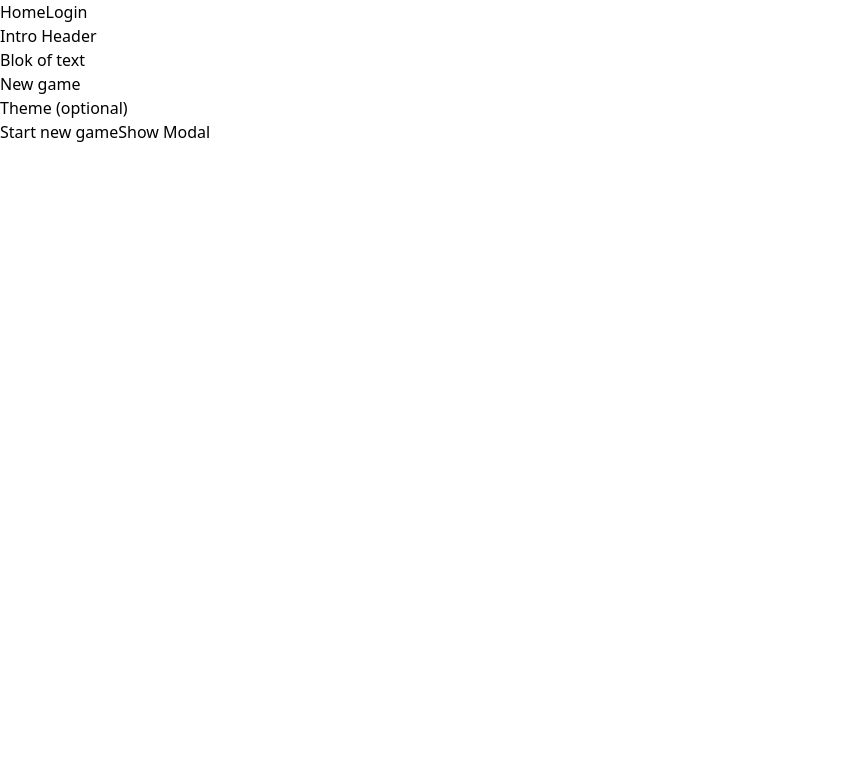
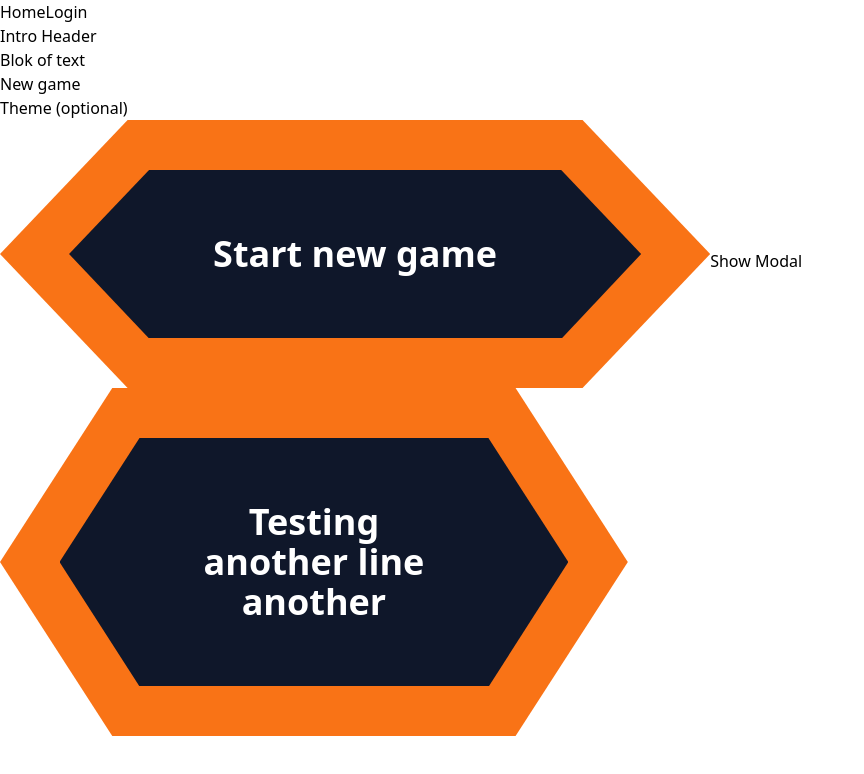
Before and after one commit to MartinHanak/pixel_frontend, a React (Create React App) app: page / in a window 1280 px wide. Shown: the top 774 px of the page, without its empty margins (0-864 px from the left). Built offline with nearby package versions, Linux system fonts and the light colour scheme.

Commit message:
Add corners to buttons

```diff
--- a/package.json
+++ b/package.json
@@ -7,6 +7,7 @@
     "event-source-polyfill": "^1.0.31",
     "react": "^18.2.0",
     "react-dom": "^18.2.0",
+    "react-placeholder-loading": "^0.5.30",
     "react-redux": "^8.0.5",
     "react-router-dom": "^6.9.0",
     "redux": "^4.2.1"
--- /dev/null
+++ b/src/components/Button.tsx
@@ -0,0 +1,103 @@
+import { useLayoutEffect, useRef, useState } from "react"
+import { convertRemToPixels } from "../utils/convert";
+
+interface Button {
+    children: React.ReactNode,
+    onClick: () => void
+}
+
+
+//        before:content-[''] before:absolute before:bg-red-500 before:z-10 before:w-16 before:h-4 before:top-0 before:-left-16 before:block before:border-y-4"
+
+// <div onClick={onClick} style={{ transformOrigin: 'center', transform: 'rotate(-45deg)  ' }} className="inline-block absolute -left-4 top-0 bg-slate-900 text-white font-bold p-2 border-t-[5px] border-l-[5px] border-red-500  aspect-square -z-10 h-full"></div>
+
+// {null && <div className="inline-block bg-slate-900 text-white font-bold p-2 border-y-4 border-r-4 border-red-500 h-full h-12 w-12"></div>}
+
+export function Button({ children, onClick }: Button) {
+
+    const buttonRef = useRef<HTMLButtonElement | null>(null)
+
+    const [buttonHeight, setButtonHeight] = useState(0); // in px
+    const [triangleWidth, setTriangleWidth] = useState(5) // in rems
+    const [borderWidth, setBorderWidth] = useState(50) // in px
+
+    const [middleOffset, setMiddleOffset] = useState(1) // in px
+    const [topOffset, setTopOffset] = useState(1) // in px
+
+    useLayoutEffect(() => {
+        if (buttonRef.current) {
+            const { height } = buttonRef.current.getBoundingClientRect()
+            setButtonHeight(height)
+
+            const slope = getSlope(triangleWidth, height);
+
+            const middleOffset = getMiddleOffset(slope, borderWidth)
+
+            setMiddleOffset(middleOffset);
+
+            setTopOffset(getTopOffset(slope, borderWidth, triangleWidth, height));
+
+        }
+    }, [children])
+
+    return (
+        <div style={{
+            paddingTop: `${borderWidth}px`,
+            paddingBottom: `${borderWidth}px`,
+            paddingLeft: `calc(${triangleWidth}rem + ${middleOffset}px)`,
+            paddingRight: `calc(${triangleWidth}rem + ${middleOffset}px)`,
+            clipPath: `polygon(0 50%, calc(${triangleWidth}rem - ${topOffset}px + ${middleOffset}px) 0, calc(100% - ${triangleWidth}rem + ${topOffset}px - ${middleOffset}px) 0, 100% 50%, calc(100% - ${triangleWidth}rem + ${topOffset}px - ${middleOffset}px) 100%, calc(${triangleWidth}rem - ${topOffset}px + ${middleOffset}px) 100%)`
+        }} className="bg-orange-500 inline-block m-0 hover:cursor-pointer"
+            onClick={onClick}>
+
+            <button onClick={() => { console.log({ top: topOffset, middle: middleOffset, width: convertRemToPixels(triangleWidth), height: buttonHeight, slope: getSlope(triangleWidth, buttonHeight), border: borderWidth }) }} ref={buttonRef} className="relative top-0 inline-block bg-slate-900 text-white font-bold p-16 text-4xl">
+
+                <div style={{
+                    clipPath: 'polygon(0 50%, 50% 0, 100% 0, 100% 100%, calc(50% + 0.05px) calc(100% + 0.5px))',
+                    width: `${2 * triangleWidth}rem`,
+                    left: `-${triangleWidth}rem`
+                }} className="inline-block absolute bg-slate-900 h-full top-0 -z-10 "></div>
+
+                {children}
+
+                <div style={{
+                    clipPath: 'polygon(0 0, calc(50% + 0.09px) 0, 100% 50%, calc(50% + 0.05px) calc(100% + 1px), 0 calc(100% + 1px)',
+                    width: `${2 * triangleWidth}rem`,
+                    right: `-${triangleWidth}rem`
+                }} className="inline-block absolute bg-slate-900 h-full  top-0  -z-10 "></div>
+
+
+            </button>
+        </div>
+    )
+
+}
+
+
+
+// slope for the triangle border
+// width in rems, height in px
+// angle in radians
+function getSlope(width: number, buttonHeight: number) {
+    const widthInPx = convertRemToPixels(width);
+
+    const slope = Math.atan(widthInPx / (buttonHeight / 2))
+
+    return slope
+}
+
+// offset for the top of the triangle
+function getMiddleOffset(slope: number, borderWidth: number) {
+    const offset = borderWidth / Math.cos(slope)
+
+    return offset
+}
+
+function getTopOffset(slope: number, borderWidth: number, triangleWidth: number, buttonHeight: number) {
+
+    const triangleWidthInPx = convertRemToPixels(triangleWidth)
+
+    const offset = getMiddleOffset(slope, borderWidth) - (2 * borderWidth * triangleWidthInPx) / buttonHeight;
+
+    return offset
+}
--- /dev/null
+++ b/src/components/Loading.tsx
@@ -0,0 +1,7 @@
+export function Loading() {
+    return (
+        <>
+            <div>Loading</div>
+        </>
+    )
+}
--- a/src/components/NewGame.tsx
+++ b/src/components/NewGame.tsx
@@ -7,13 +7,15 @@ import { useAppDispatch, useAppSelector } from "../hooks/typedStoreHooks";
 import { createGame } from "../reducers/createGame";
 import { useNavigate } from "react-router-dom";
 import { resetGameState } from "../reducers/gameSlice";
+import { Loading } from "./Loading";
+import { Button } from "./Button";
 
 export function NewGame() {
 
     const navigate = useNavigate()
-
     const dispatch = useAppDispatch();
     const username = useAppSelector((state: RootState) => state.login.username)
+    const status = useAppSelector((state: RootState) => state.game.status);
 
     const [showModal, setShowModal] = useState(false);
     const [theme, setTheme] = useState('');
@@ -38,18 +40,28 @@ export function NewGame() {
 
     return (
         <div>
+            {status === 'pending' ? <Loading /> :
+                <>
                     <h2>New game</h2>
                     <div>
                         <label htmlFor="theme">Theme (optional)</label>
                         <TextInput name="theme" id="theme" type="text" onChange={(e) => setTheme(e.target.value)} value={theme} />
                     </div>
-            <button onClick={handleStartingNewGame}>Start new game</button>
+                    <Button onClick={handleStartingNewGame}>Start new game</Button>
 
                     <button onClick={() => setShowModal((previousValue) => !previousValue)}>Show Modal</button>
+
+                    <Button onClick={() => { console.log("click") }}>
+                        <p>Testing</p>
+                        <p>another line</p>
+                        <p>another</p>
+                    </Button>
 
                     <Modal showModal={showModal} onCloseModal={() => setShowModal((previousValue) => !previousValue)}>
                         <div>Hello world</div>
                     </Modal>
+                </>
+            }
         </div>
     )
 }
--- /dev/null
+++ b/src/components/OptionSpan.tsx
@@ -0,0 +1,11 @@
+interface OptionSpan {
+    children: React.ReactNode
+}
+
+export function OptionSpan({ children }: OptionSpan) {
+    return (
+        <span className="text-orange-500">
+            {children}
+        </span>
+    )
+}
--- /dev/null
+++ b/src/components/Placeholder.tsx
@@ -0,0 +1,7 @@
+import PlaceholderLoading from "react-placeholder-loading"
+
+export function Placeholder() {
+    return (
+        <PlaceholderLoading shape="rect" width={60} height={40} />
+    )
+}
--- a/src/pages/Game.tsx
+++ b/src/pages/Game.tsx
@@ -11,6 +11,9 @@ import { GameNotification } from "../components/GameNotification";
 import { help5050 } from "../reducers/help5050";
 import { helpAudience } from "../reducers/helpAudience";
 import { Helpline } from "../components/Helpline";
+import { Placeholder } from "../components/Placeholder";
+import { Button } from "../components/Button";
+import { OptionSpan } from "../components/OptionSpan";
 
 export default function Game() {
 
@@ -39,7 +42,7 @@ export default function Game() {
                     setCorrectAnswer(res.correctAnswer)
 
                     if (res.correctlyAnswered) {
-                        // modify answer button to next question button
+                        // modify answer Button to next question Button
                         setShowNext(true)
                     } else {
                         console.log("game over")
@@ -96,26 +99,54 @@ export default function Game() {
             <div>Question {questionOrder}/{numberOfQuestions}</div>
 
             <div>
-                <button onClick={handleHelpAudience}>Audience</button>
-                <button onClick={handleHelp5050}>50:50</button>
-                <button onClick={() => setShowHelpline(true)}>Helpline</button>
+                <Button onClick={handleHelpAudience}>Audience</Button>
+                <Button onClick={handleHelp5050}>50:50</Button>
+                <Button onClick={() => setShowHelpline(true)}>Helpline</Button>
             </div>
 
             {showHelpline && <Helpline />}
 
             <div>{question?.intro}</div>
 
-            <div>{question?.question}</div>
+            <div>{question ? question.question : <Placeholder />}</div>
+
             <div>
-                <button onClick={() => { setSelectedOption('A') }}>A. {question?.options.A}</button>
-                <button onClick={() => { setSelectedOption('B') }}>B. {question?.options.B}</button>
-                <button onClick={() => { setSelectedOption('C') }}>C. {question?.options.C}</button>
-                <button onClick={() => { setSelectedOption('D') }}>D. {question?.options.D}</button>
+                {question ?
+                    <>
+                        <Button onClick={() => { setSelectedOption('A') }}>
+                            <OptionSpan>A.</OptionSpan> {question?.options.A}
+                        </Button>
+                        <Button onClick={() => { setSelectedOption('B') }}>
+                            <OptionSpan>B.</OptionSpan> {question?.options.B}
+                        </Button>
+                        <Button onClick={() => { setSelectedOption('C') }}>
+                            <OptionSpan>C.</OptionSpan> {question?.options.C}
+                        </Button>
+                        <Button onClick={() => { setSelectedOption('D') }}>
+                            <OptionSpan>D.</OptionSpan> {question?.options.D}
+                        </Button>
+                    </>
+                    :
+                    <>
+                        <Button onClick={() => { setSelectedOption('A') }}>
+                            <OptionSpan>A.</OptionSpan> <Placeholder />
+                        </Button>
+                        <Button onClick={() => { setSelectedOption('B') }}>
+                            <OptionSpan>B.</OptionSpan> <Placeholder />
+                        </Button>
+                        <Button onClick={() => { setSelectedOption('C') }}>
+                            <OptionSpan>C.</OptionSpan> <Placeholder />
+                        </Button>
+                        <Button onClick={() => { setSelectedOption('D') }}>
+                            <OptionSpan>D.</OptionSpan> <Placeholder />
+                        </Button>
+                    </>
+                }
             </div >
 
-            <button onClick={handleAnswer}>Answer</button>
+            <Button onClick={handleAnswer}>Answer</Button>
 
-            {showNext && <button onClick={handleNextQuestion}>Next Question</button>}
+            {showNext && <Button onClick={handleNextQuestion}>Next Question</Button>}
 
             <GameNotification />
 
--- a/src/reducers/gameSlice.ts
+++ b/src/reducers/gameSlice.ts
@@ -82,6 +82,10 @@ export const gameSlice = createSlice({
             .addCase(createGame.rejected, (state, action) => {
                 console.log(action.error)
                 state.error = action.error
+            })
+
+            .addCase(createGame.pending, (state, action) => {
+                state.status= 'pending';
             })
 
             .addCase(initializeGame.fulfilled, (state, action) => {
--- /dev/null
+++ b/src/utils/convert.ts
@@ -0,0 +1,3 @@
+export function convertRemToPixels(rem: number) {
+    return rem * parseFloat(getComputedStyle(document.documentElement).fontSize);
+}
```
Also changed, not shown: 1 other file (tests, documents, lock files or other folders). Lines whose indentation alone changed are shown as unchanged.
